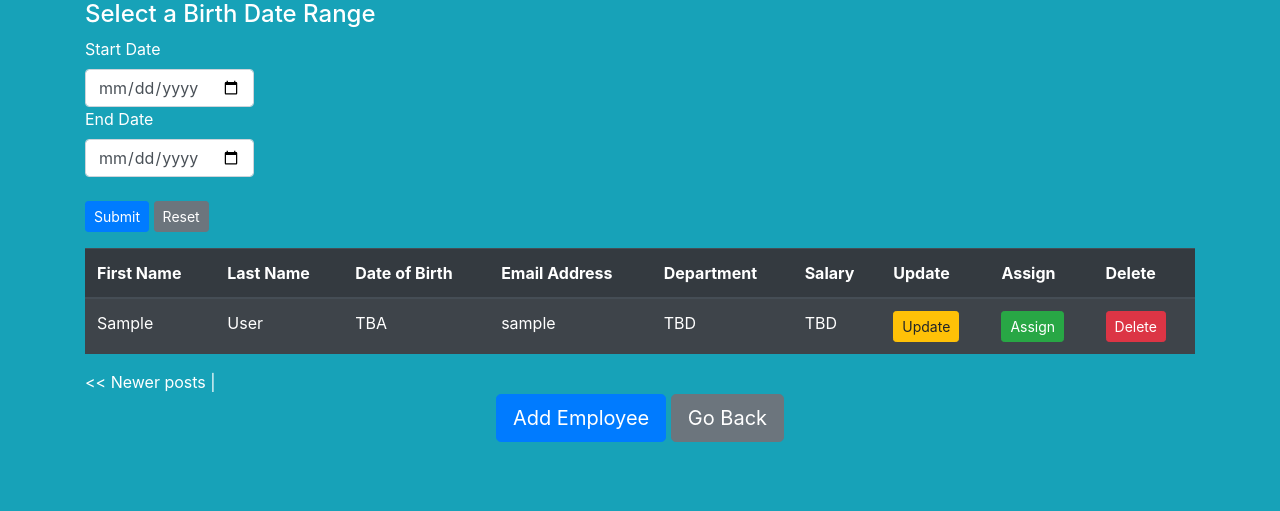
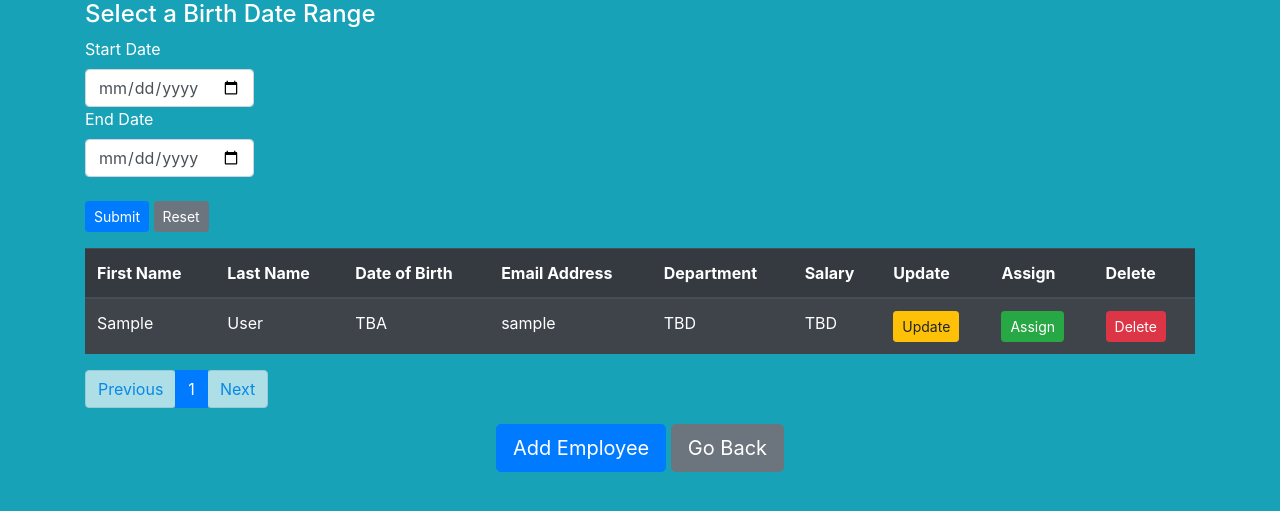
Before and after one commit to DarishkaAMS/Flask_Projects-EPAM-CRM, a Flask app: page /employees/1 in a window 1280 px wide. Shown: the part 185-696 px from the top of the page. Run offline with Flask 2, Linux system fonts and the light colour scheme; the visitor is signed in with stand-in values (Sample User, id 1); data comes from the database, SQL or seed files in the repository; parts of the project's set-up code (start-up, migrations or seed data) failed here and were passed over.

Commit message:
Complete Pagination

```diff
--- a/department_app/templates/employees/employees.html
+++ b/department_app/templates/employees/employees.html
@@ -129,10 +129,35 @@ Employees
                 {% endfor %}
                 </tbody>
             </table>
-            {% if employees.has_prev %}
-            <a href="{{ url_for('user.retrieve_employees', page=user.prev_num) }}">&lt;&lt; Newer posts</a>
-            {% else %}&lt;&lt; Newer posts
-            {% endif %} |
+            <nav aria-label="Page navigation example">
+                <ul class="pagination">
+                    {% if employees.has_prev %}
+                    <li class="page-item"><a class="page-link" href="{{ url_for('user.retrieve_employees', page=employees.prev_num) }}">Previous</a>
+                    </li>
+                    {% else %}
+                    <li class="page-item"><a class="page-link btn disabled" href="#">Previous</a></li>
+                    {% endif %}
+                    {% for page in employees.iter_pages(left_edge=3, right_edge=3) %}
+                    {% if page %}
+                    {% if page==employees.page %}
+                    <li class="page-item active"><a class="page-link" href="{{ url_for('user.retrieve_employees', page=page) }}">{{ page
+                        }}</a></li>
+                    {% else %}
+                    <li class="page-item"><a class="page-link" href="{{ url_for('user.retrieve_employees', page=page) }}">{{ page }}</a>
+                    </li>
+                    {% endif %}
+                    {% else %}
+                    <li class="page-item disabled" id="example_ellipsis"><a href="#" class="page-link">…</a></li>
+                    {% endif %}
+                    {% endfor %}
+                    {% if employees.has_next %}
+                    <li class="page-item"><a class="page-link" href="{{ url_for('user.retrieve_employees', page=employees.next_num) }}">Next</a>
+                    </li>
+                    {% else %}
+                    <li class="page-item"><a class="page-link btn disabled" href="#">Next</a></li>
+                    {% endif %}
+                </ul>
+            </nav>
 
         </div>
         <div style="text-align: center">
--- a/department_app/views/employee_view.py
+++ b/department_app/views/employee_view.py
@@ -22,7 +22,7 @@ def retrieve_employees(page=1):
     Show all employees
     """
 
-    employees_per_page = 10
+    employees_per_page = 7
     employees = Employee.query.order_by(Employee.first_name).paginate(page, employees_per_page, error_out=False)
 
     form = EmployeeDateInfoForm()
```
